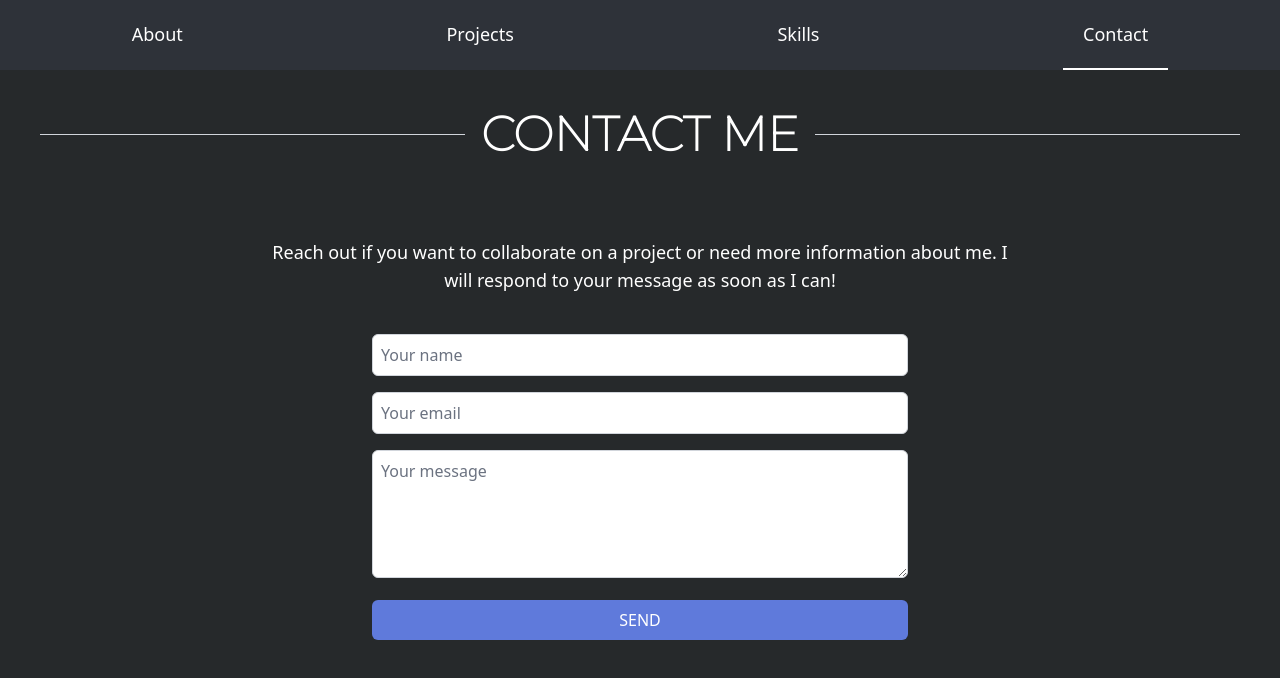
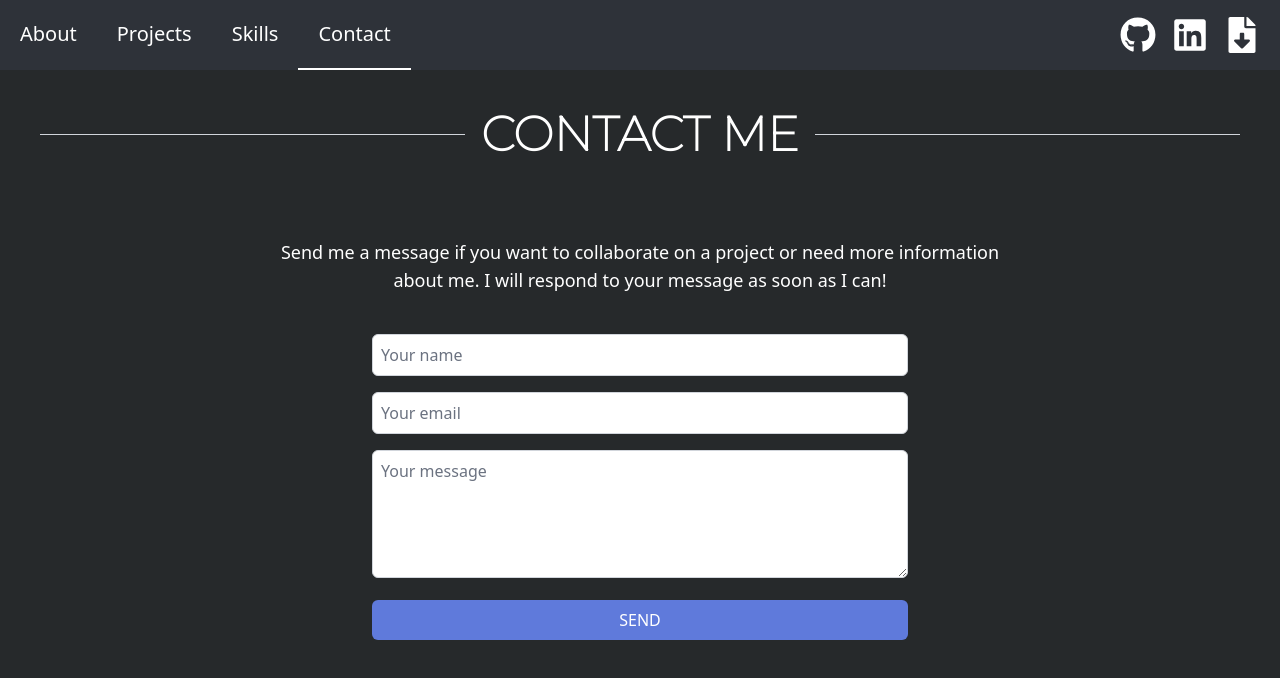
Before and after one commit to bbissette3/brianb-portfolio, a React (Vite) app: page /contact in a window 1280 px wide. Shown: the top 678 px of the page. Built offline with nearby package versions, Linux system fonts and the light colour scheme.

Commit message:
added github, linkedin, resume to navbar

```diff
--- a/package.json
+++ b/package.json
@@ -13,6 +13,7 @@
     "emailjs-com": "^3.2.0",
     "react": "^18.2.0",
     "react-dom": "^18.2.0",
+    "react-icons": "^4.9.0",
     "react-router-dom": "^6.12.1",
     "react-toastify": "^9.1.3"
   },
--- a/src/Components/Contact/Contact.jsx
+++ b/src/Components/Contact/Contact.jsx
@@ -53,7 +53,7 @@ const Contact = () => {
         <hr className="flex-grow border-t-[0.5] border-gray-300 dark:border-gray-600" />
       </div>
       <p className="text-center justify-center text-white text-sm sm:text-md md:text-lg my-10 max-w-screen-md mx-5">
-        Reach out if you want to collaborate on a project or need more
+        Send me a message if you want to collaborate on a project or need more
         information about me. I will respond to your message as soon as I can!
       </p>
       <form onSubmit={handleSubmit} className="w-full max-w-xl px-5 space-y-4">
--- a/src/Components/NavBar.jsx
+++ b/src/Components/NavBar.jsx
@@ -1,16 +1,21 @@
 import { NavLink, useLocation } from "react-router-dom";
+import { FaGithub, FaLinkedin, FaFileDownload } from "react-icons/fa";
 
 function Navbar() {
   const location = useLocation();
 
   const getNavLinkClass = (path) => {
+    let baseClasses = "p-5 text-white ";
+    let activeClasses = "border-b-2 border-white ";
+    let responsiveClasses = "text-xs sm:text-sm md:text-lg lg:text-xl";
     return location.pathname === path
-      ? "p-5 text-lg text-white border-b-2 border-white"
-      : "p-5 text-lg text-white";
+      ? baseClasses + activeClasses + responsiveClasses
+      : baseClasses + responsiveClasses;
   };
 
   return (
-    <div className="sticky top-0 bg-[#2e3239] flex justify-around">
+    <div className="sticky top-0 bg-[#2e3239] flex justify-between items-center">
+      <div className="flex justify-around">
         <NavLink className={getNavLinkClass("/")} to="/">
           About
         </NavLink>
@@ -24,6 +29,34 @@ function Navbar() {
           Contact
         </NavLink>
       </div>
+      <div className="flex pr-5 space-x-4">
+        <a
+          href="https://github.com/yourusername"
+          target="_blank"
+          rel="noopener noreferrer"
+          className="text-white text-xs sm:text-sm md:text-lg lg:text-4xl transition-transform duration-500 ease-in-out transform hover:rotate-360"
+        >
+          <FaGithub />
+        </a>
+        <a
+          href="https://www.linkedin.com/in/yourusername/"
+          target="_blank"
+          rel="noopener noreferrer"
+          className="text-white text-xs sm:text-sm md:text-lg lg:text-4xl transition-transform duration-500 ease-in-out transform hover:rotate-360"
+        >
+          <FaLinkedin />
+        </a>
+        <a
+          href="https://drive.google.com/file/d/1Pzg4y6Z4V1CMoOd4FPhnr2GWKZVS3AV4/view?usp=drive_link"
+          target="_blank"
+          rel="noopener noreferrer"
+          download
+          className="text-white text-xs sm:text-sm md:text-lg lg:text-4xl transition-transform duration-500 ease-in-out transform hover:rotate-360"
+        >
+          <FaFileDownload />
+        </a>
+      </div>
+    </div>
   );
 }
 
--- a/tailwind.config.js
+++ b/tailwind.config.js
@@ -7,6 +7,9 @@ export default {
         "custom-blue": "#5f7adb",
         "custom-lightblue": "#a2b2ee",
       },
+      rotate: {
+        360: "360deg",
+      },
     },
   },
   plugins: [],
```
Also changed, not shown: 1 other file (tests, documents, lock files or other folders). Lines whose indentation alone changed are shown as unchanged.
